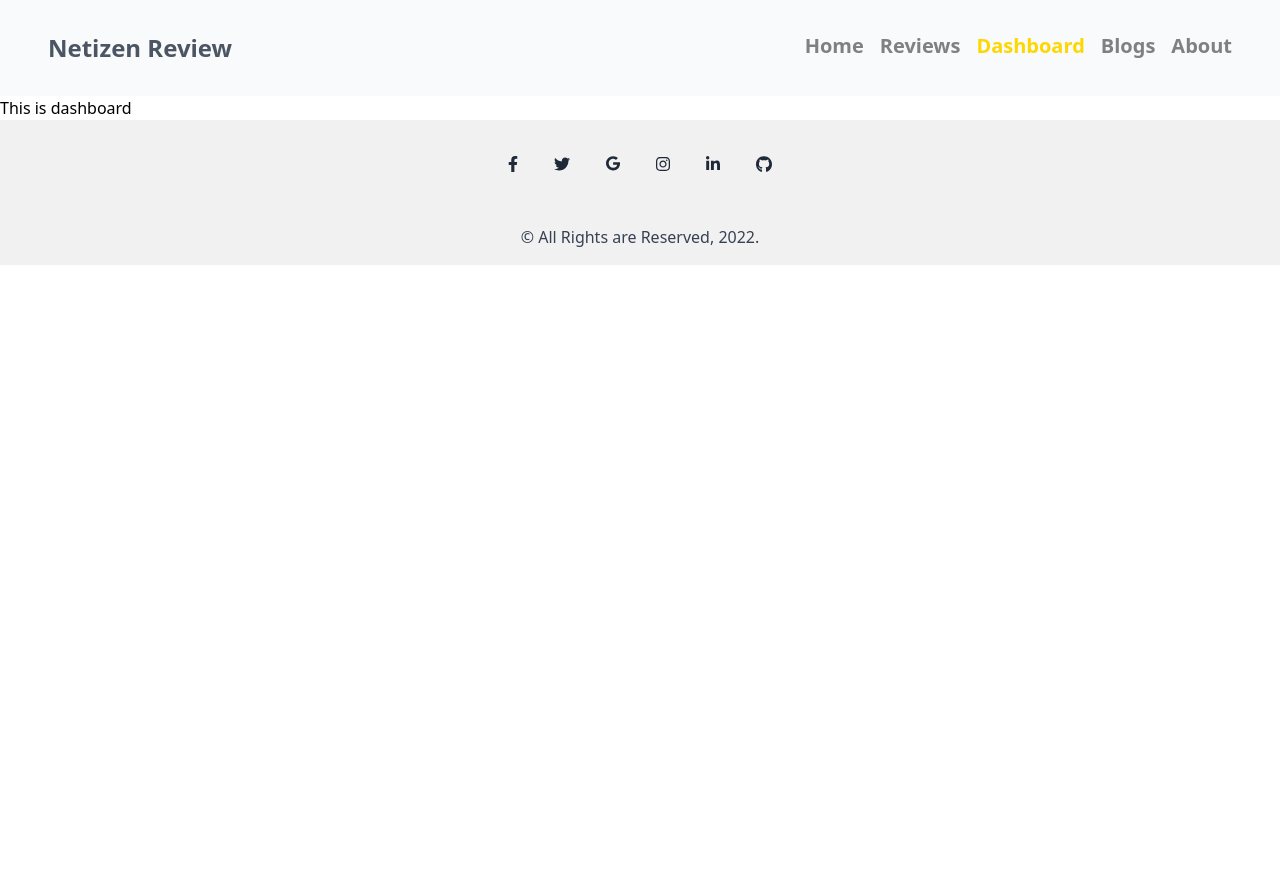
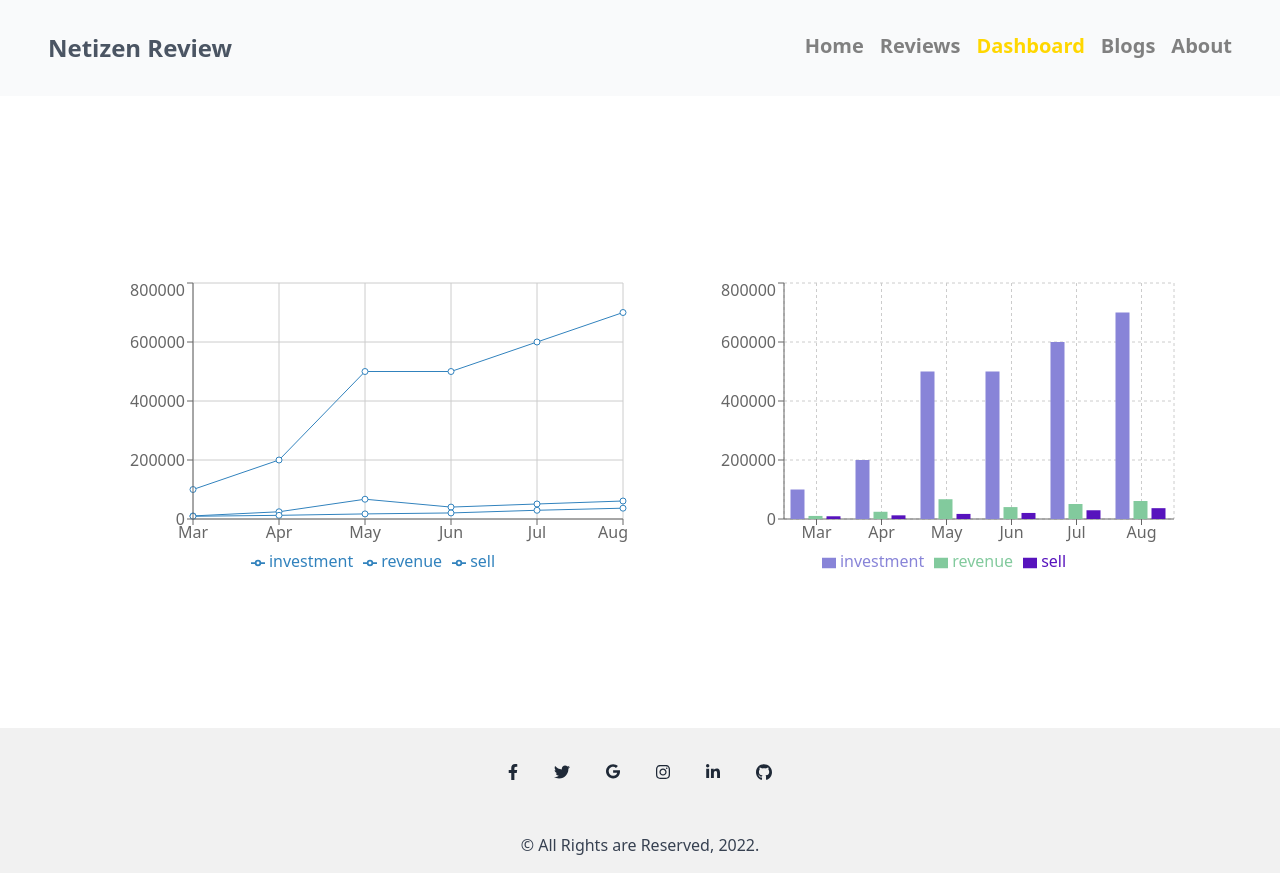
Before and after one commit to jannatul-mou149/netizen-review, a React (Create React App) app: page /dashboard in a window 1280 px wide. Before the commit the page ends 800 px from the top, so only its background shows below. Built offline with nearby package versions, Linux system fonts and the light colour scheme.

Commit message:
dashboard done

```diff
--- a/package.json
+++ b/package.json
@@ -11,6 +11,7 @@
     "react-dom": "^18.0.0",
     "react-router-dom": "^6.3.0",
     "react-scripts": "5.0.0",
+    "recharts": "^2.1.9",
     "web-vitals": "^2.1.4"
   },
   "scripts": {
--- a/src/Component/Dashboard/Dashboard.js
+++ b/src/Component/Dashboard/Dashboard.js
@@ -1,9 +1,77 @@
 import React from 'react';
+import { Line, LineChart, CartesianGrid, XAxis, YAxis, BarChart, Tooltip, Legend, Bar } from 'recharts';
 
 const Dashboard = () => {
+    const data = [
+        {
+            "month": "Mar",
+            "investment": 100000,
+            "sell": 9241,
+            "revenue": 10401
+        },
+        {
+            "month": "Apr",
+            "investment": 200000,
+            "sell": 12423,
+            "revenue": 24500
+        },
+        {
+            "month": "May",
+            "investment": 500000,
+            "sell": 17226,
+            "revenue": 67010
+        },
+        {
+            "month": "Jun",
+            "investment": 500000,
+            "sell": 20529,
+            "revenue": 40405
+        },
+        {
+            "month": "Jul",
+            "investment": 600000,
+            "sell": 29601,
+            "revenue": 50900
+        },
+        {
+            "month": "Aug",
+            "investment": 700000,
+            "sell": 36700,
+            "revenue": 61000
+        }
+    ]
     return (
-        <div>
-            <h1>This is dashboard</h1>
+        <div className='grid items-center w-full grid-cols-1 gap-10 mx-auto md:w-4/5 lg:grid-cols-2 xl:gap-32 mt-8 h-[75vh]'>
+            <LineChart width={500} height={300} data={data}>
+                <CartesianGrid stroke="#ccc" />
+                <Line dataKey={'investment'}></Line>
+                <Line dataKey={'revenue'}></Line>
+                <Line dataKey={'sell'}></Line>
+                <XAxis dataKey={'month'}></XAxis>
+                <Tooltip />
+                <Legend />
+                <YAxis></YAxis>
+            </LineChart>
+            <BarChart
+                width={500}
+                height={300}
+                data={data}
+                margin={{
+                    top: 5,
+                    right: 30,
+                    left: 20,
+                    bottom: 5,
+                }}
+            >
+                <CartesianGrid strokeDasharray="3 3" />
+                <XAxis dataKey={'month'} />
+                <YAxis />
+                <Tooltip />
+                <Legend />
+                <Bar dataKey="investment" fill="#8884d8" />
+                <Bar dataKey="revenue" fill="#82ca9d" />
+                <Bar dataKey="sell" fill="#5713bd" />
+            </BarChart>
         </div>
     );
 };
--- a/src/Component/Home/Home.js
+++ b/src/Component/Home/Home.js
@@ -13,7 +13,7 @@ const Home = () => {
         <div className='md:px-16 py-8'>
             <div className='grid items-center w-full grid-cols-1 gap-10 mx-auto md:w-4/5 lg:grid-cols-2 xl:gap-32'>
                 <div>
-                    <h1 className='mb-4 text-2xl font-extrabold leading-tight tracking-tight text-left text-gray-900 md:text-4xl'>
+                    <h1 className='mb-4 text-2xl font-extrabold leading-tight tracking-tight text-left text-blue-900 md:text-4xl'>
                         Looking For PS5 Review Before Buying?
                     </h1>
                     <p className='mb-5 text-base text-left text-gray-800 md:text-xl'>
@@ -26,7 +26,7 @@ const Home = () => {
                 <img src="https://games4u.pk/wp-content/uploads/2021/06/Sony-PlayStation-5-Disc-Edition.png" alt="" />
             </div>
             <div>
-                <h1 className='mt-40 mb-24 text-2xl font-extrabold leading-tight tracking-tight text-gray-900 md:text-4xl text-center'>Customer Review</h1>
+                <h1 className='mt-40 mb-24 text-2xl font-extrabold leading-tight tracking-tight text-blue-900 md:text-4xl text-center'>Customer Review</h1>
             </div>
             <div className='px-4 pt-20 pb-24 mx-auto max-w-7xl md:px-2'>
                 <div className='grid gap-4 grid-cols-1 md:grid-cols-2 lg:grid-cols-3 xl:grid-cols-3 justify-items-center'>
```
Also changed, not shown: 1 other file (tests, documents, lock files or other folders).
